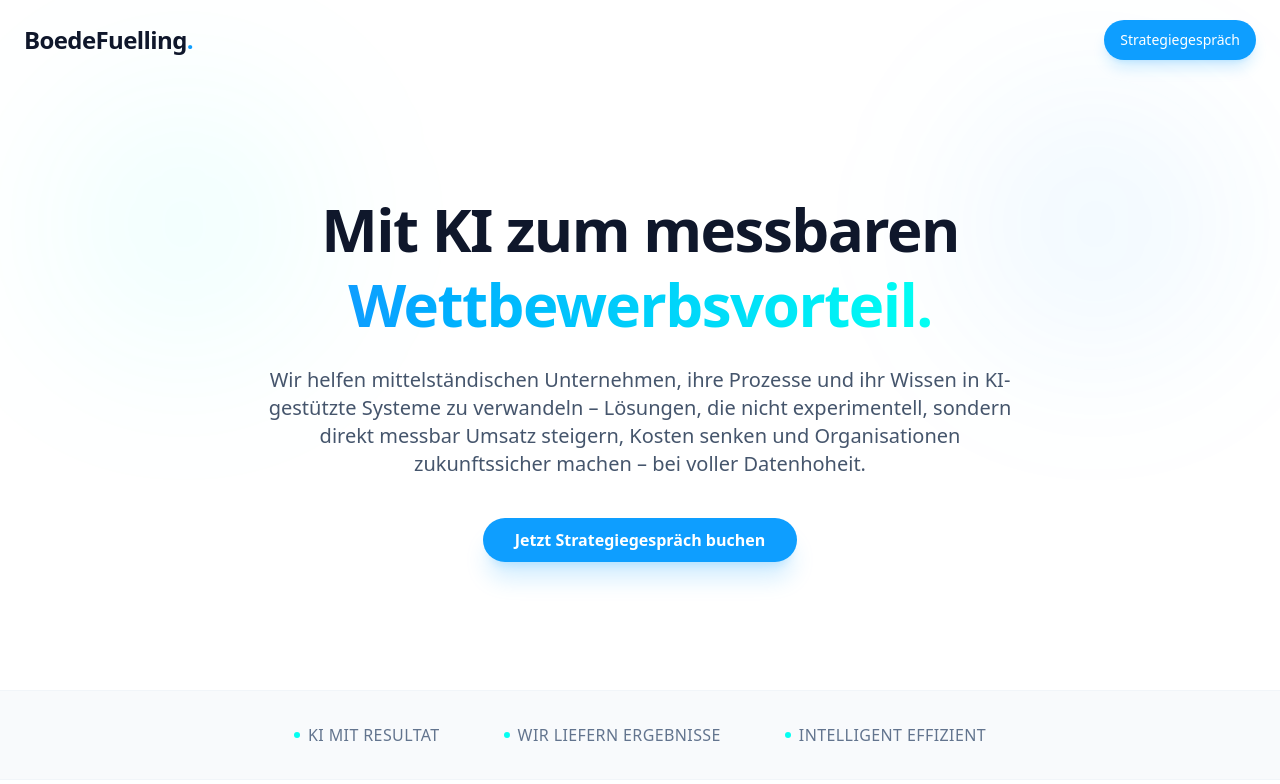
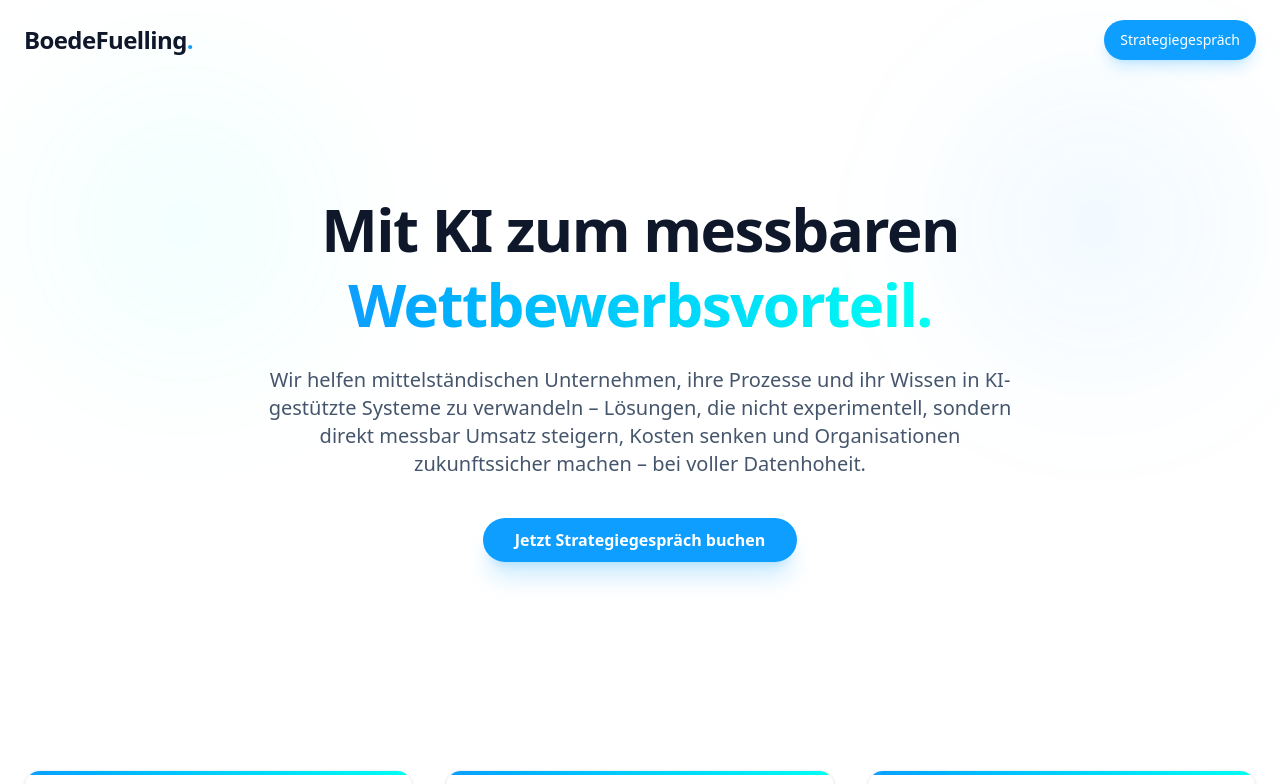
Before and after one commit to bf-2026/boedefuelling.com, a React (Vite) app: page / in a window 1280 px wide. Shown: the top 784 px of the page. Built offline with nearby package versions, Linux system fonts and the light colour scheme.

Commit message:
remove trustbar

```diff
--- a/src/App.tsx
+++ b/src/App.tsx
@@ -1,15 +1,14 @@
-import Layout from './components/Layout';
-import Header from './sections/Header';
-import Hero from './sections/Hero';
-import TrustBar from './sections/TrustBar';
-import ValueProps from './sections/ValueProps';
-import Solution from './sections/Solution';
-import Urgency from './sections/Urgency';
-import Mission from './sections/Mission';
-import Footer from './sections/Footer';
-import ProcessAutomation from './sections/ProcessAutomation';
-import ProblemsSolutions from './sections/ProblemsSolutions';
-import Trust from './sections/Trust';
+import Layout from "./components/Layout";
+import Header from "./sections/Header";
+import Hero from "./sections/Hero";
+import ValueProps from "./sections/ValueProps";
+import Solution from "./sections/Solution";
+import Urgency from "./sections/Urgency";
+import Mission from "./sections/Mission";
+import Footer from "./sections/Footer";
+import ProcessAutomation from "./sections/ProcessAutomation";
+import ProblemsSolutions from "./sections/ProblemsSolutions";
+import Trust from "./sections/Trust";
 
 function App() {
   return (
@@ -17,7 +16,6 @@ function App() {
       <Header />
       <main>
         <Hero />
-        <TrustBar />
         <ValueProps />
         <Solution />
         <ProcessAutomation />
--- a/src/sections/TrustBar.tsx
+++ /dev/null
@@ -1,22 +0,0 @@
-export default function TrustBar() {
-  const items = [
-    "KI mit Resultat",
-    "Wir liefern Ergebnisse",
-    "Intelligent effizient"
-  ];
-
-  return (
-    <section className="py-8 bg-slate-50 border-y border-slate-100">
-      <div className="container mx-auto px-4">
-        <div className="flex flex-wrap justify-center gap-8 md:gap-16 text-center">
-          {items.map((item, index) => (
-            <div key={index} className="flex items-center gap-2 text-sm md:text-base font-medium text-slate-500 uppercase tracking-wide">
-              <span className="w-1.5 h-1.5 rounded-full bg-brand-accent" />
-              {item}
-            </div>
-          ))}
-        </div>
-      </div>
-    </section>
-  );
-}
```
